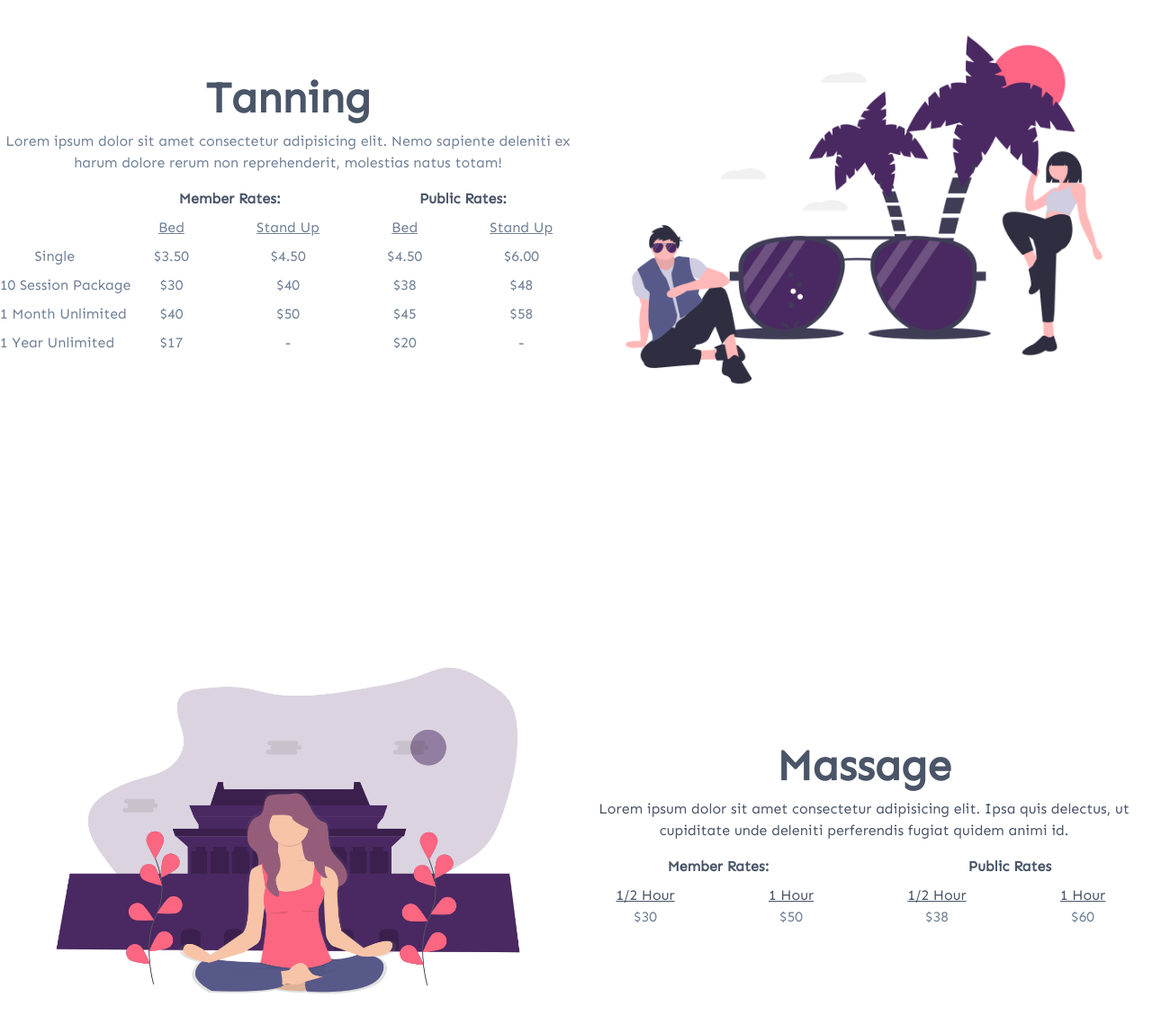
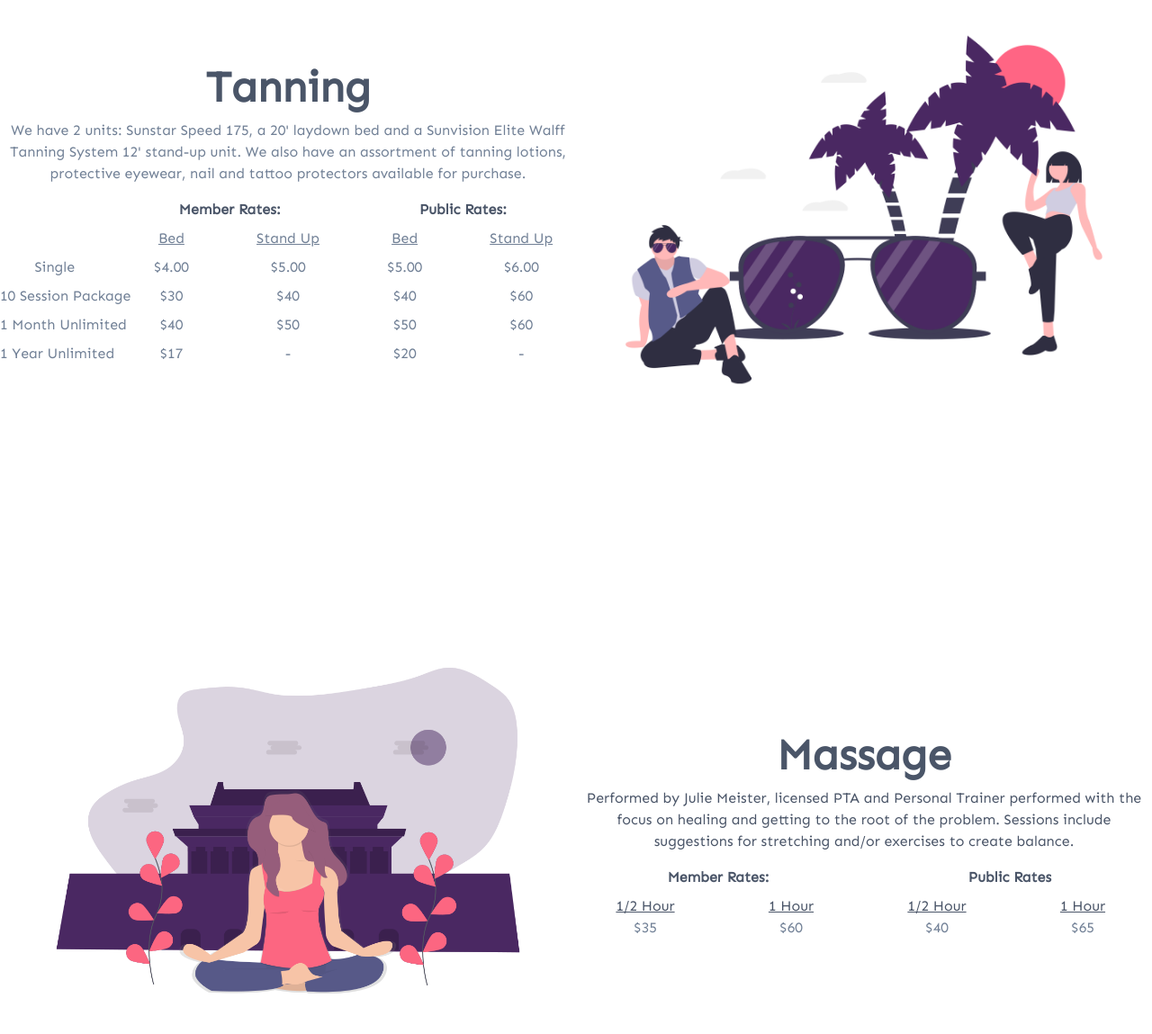
Before and after one commit to dchoinie/pmi-final, a Gatsby site: page /services in a window 1280 px wide. Shown: the part 896-2045 px from the top of the page at 90% size. Built offline with nearby package versions, Linux system fonts and the light colour scheme; Gatsby itself is replaced by a stand-in of ours.

Commit message:
Updates to services and hours

```diff
--- a/src/components/massage.js
+++ b/src/components/massage.js
@@ -34,9 +34,10 @@ const Massage = () => {
                 Massage
               </h2>
               <p className="text-gray-700 mb-4 text-center">
-                Lorem ipsum dolor sit amet consectetur adipisicing elit. Ipsa
-                quis delectus, ut cupiditate unde deleniti perferendis fugiat
-                quidem animi id.
+                Performed by Julie Meister, licensed PTA and Personal Trainer
+                performed with the focus on healing and getting to the root of
+                the problem. Sessions include suggestions for stretching and/or
+                exercises to create balance.
               </p>
               <div className="grid grid-cols-4 gap-2 w-full text-center">
                 <div className="col-span-2 text-gray-700 font-bold">
@@ -47,19 +48,19 @@ const Massage = () => {
                 </div>
                 <div className="flex flex-col">
                   <p className="text-gray-700 underline">1/2 Hour</p>
-                  <p className="text-gray-600">$30</p>
-                </div>
-                <div className="flex flex-col">
-                  <p className="text-gray-700 underline">1 Hour</p>
-                  <p className="text-gray-600">$50</p>
-                </div>
-                <div className="flex flex-col">
-                  <p className="text-gray-700 underline">1/2 Hour</p>
-                  <p className="text-gray-600">$38</p>
+                  <p className="text-gray-600">$35</p>
                 </div>
                 <div className="flex flex-col">
                   <p className="text-gray-700 underline">1 Hour</p>
                   <p className="text-gray-600">$60</p>
+                </div>
+                <div className="flex flex-col">
+                  <p className="text-gray-700 underline">1/2 Hour</p>
+                  <p className="text-gray-600">$40</p>
+                </div>
+                <div className="flex flex-col">
+                  <p className="text-gray-700 underline">1 Hour</p>
+                  <p className="text-gray-600">$65</p>
                 </div>
               </div>
             </div>
--- a/src/components/personal-training.js
+++ b/src/components/personal-training.js
@@ -35,9 +35,11 @@ const PersonalTraining = () => {
                 Personal Training
               </h2>
               <p className="mb-4 text-gray-600 text-center">
-                Lorem ipsum, dolor sit amet consectetur adipisicing elit.
-                Excepturi, natus accusantium! Nesciunt ipsum, atque maiores quod
-                repellendus temporibus eum velit.
+                With 30 years of experience, our National Academy of Sport
+                Medicine (NASM) Certified Personal Trainer and
+                Post-Rehabilitation Specialist is available for personal and
+                group instruction, coaching and individualized program design to
+                meet your specific goals.
               </p>
               <div className="flex flex-col lg:flex-row w-full">
                 <div className="flex justify-center w-full lg:w-1/2 mb-4 lg:mb-0">
--- a/src/components/tanning.js
+++ b/src/components/tanning.js
@@ -26,9 +26,10 @@ const Tanning = () => {
                 Tanning
               </h2>
               <p className="text-gray-600 mb-4 text-center">
-                Lorem ipsum dolor sit amet consectetur adipisicing elit. Nemo
-                sapiente deleniti ex harum dolore rerum non reprehenderit,
-                molestias natus totam!
+                We have 2 units: Sunstar Speed 175, a 20' laydown bed and a
+                Sunvision Elite Walff Tanning System 12' stand-up unit. We also
+                have an assortment of tanning lotions, protective eyewear, nail
+                and tattoo protectors available for purchase.
               </p>
               <div className="grid grid-cols-5 gap-2 w-full text-center text-gray-600">
                 <div className="col-start-2 col-span-2 font-bold text-gray-700">
@@ -42,20 +43,20 @@ const Tanning = () => {
                 <div className="col-start-4 underline">Bed</div>
                 <div className="underline">Stand Up</div>
                 <div className="lg:whitespace-no-wrap">Single</div>
-                <div>$3.50</div>
-                <div>$4.50</div>
-                <div>$4.50</div>
+                <div>$4.00</div>
+                <div>$5.00</div>
+                <div>$5.00</div>
                 <div>$6.00</div>
                 <div className="lg:whitespace-no-wrap">10 Session Package</div>
                 <div>$30</div>
                 <div>$40</div>
-                <div>$38</div>
-                <div>$48</div>
+                <div>$40</div>
+                <div>$60</div>
                 <div className="lg:whitespace-no-wrap">1 Month Unlimited</div>
                 <div>$40</div>
                 <div>$50</div>
-                <div>$45</div>
-                <div>$58</div>
+                <div>$50</div>
+                <div>$60</div>
                 <div className="lg:whitespace-no-wrap">1 Year Unlimited</div>
                 <div>$17</div>
                 <div>-</div>
--- a/src/pages/hours.js
+++ b/src/pages/hours.js
@@ -33,7 +33,7 @@ const Hours = () => {
             </div>
             <div className="flex justify-between py-2 bg-gray-200 p-2">
               <p>Saturday</p>
-              <p>9am - 2pm</p>
+              <p>Closed</p>
             </div>
             <div className="flex justify-between pt-2 p-2">
               <p>Sunday</p>
--- a/src/pages/programs.js
+++ b/src/pages/programs.js
@@ -2,7 +2,13 @@ import React from "react"
 import Layout from "../components/layout"
 
 const Programs = () => {
-  return <Layout></Layout>
+  return (
+    <Layout>
+      <div className="max-w-screen-xl mx-auto my-24">
+        <p>Program details coming soon!</p>
+      </div>
+    </Layout>
+  )
 }
 
 export default Programs
```
